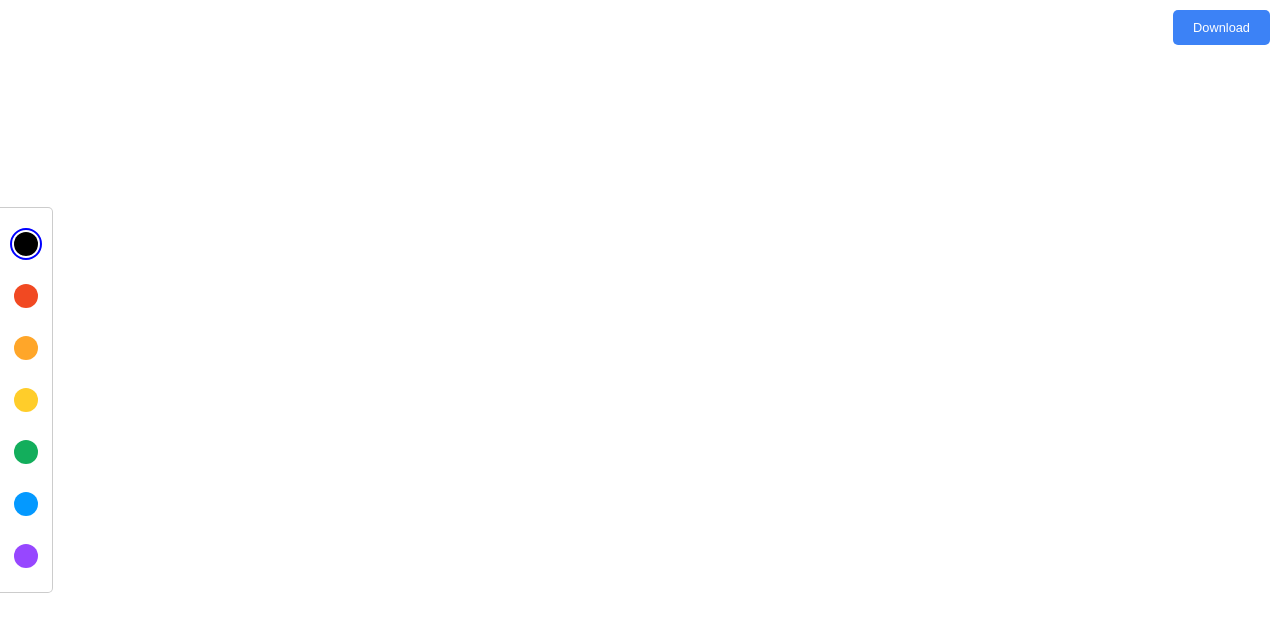
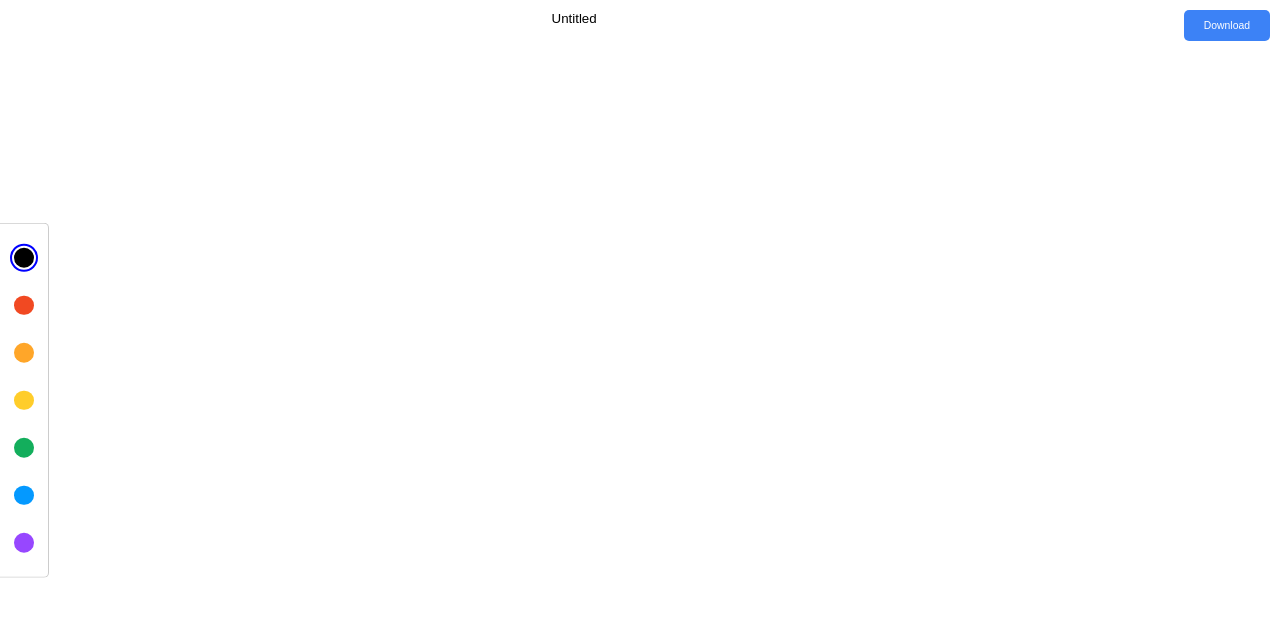
Before and after one commit to ranasun/guhit, a React (Vite) app: page / in a window 1280 px wide. Shown: the top 632 px of the page. Built offline with nearby package versions, Linux system fonts and the light colour scheme.

Commit message:
Add ability to change filename

```diff
--- a/src/App.css
+++ b/src/App.css
@@ -3,8 +3,29 @@ body {
 	margin: 0;
 	overflow: hidden;
 	font-family: sans-serif;
+	font-size: small;
 }
 
 canvas {
 	cursor: crosshair;
 }
+
+#filename {
+	position: absolute;
+	top: 10px;
+	margin: auto;
+	left: 50%;
+	right: 50%;
+	transform: translate(-50%);
+	display: flex;
+	justify-content: center;
+	align-items: center;
+}
+
+#filename input {
+	border: none;
+}
+
+#filename input:focus {
+	outline: none;
+}
--- a/src/App.tsx
+++ b/src/App.tsx
@@ -20,7 +20,7 @@ const App = () => {
 	const ref = useRef<HTMLCanvasElement>(null);
 	const [canvas, setCanvas] = useState<HTMLCanvasElement | null>(null);
 	const [color, setColor] = useState(colors[0]);
-	const [filename, setFilename] = useState('Untitled1');
+	const [filename, setFilename] = useState('Untitled');
 
 	useEffect(() => {
 		setCanvas(ref.current);
@@ -32,6 +32,14 @@ const App = () => {
 
 	return (
 		<>
+			<div id="filename">
+				<input
+					type="text"
+					value={filename}
+					onChange={(e) => setFilename(e.target.value)}
+					onFocus={(e) => e.target.select()}
+				/>
+			</div>
 			<Button onClick={downloadHandler}>Download</Button>
 			<Toolbar>
 				{colors.map((item) => (
```
